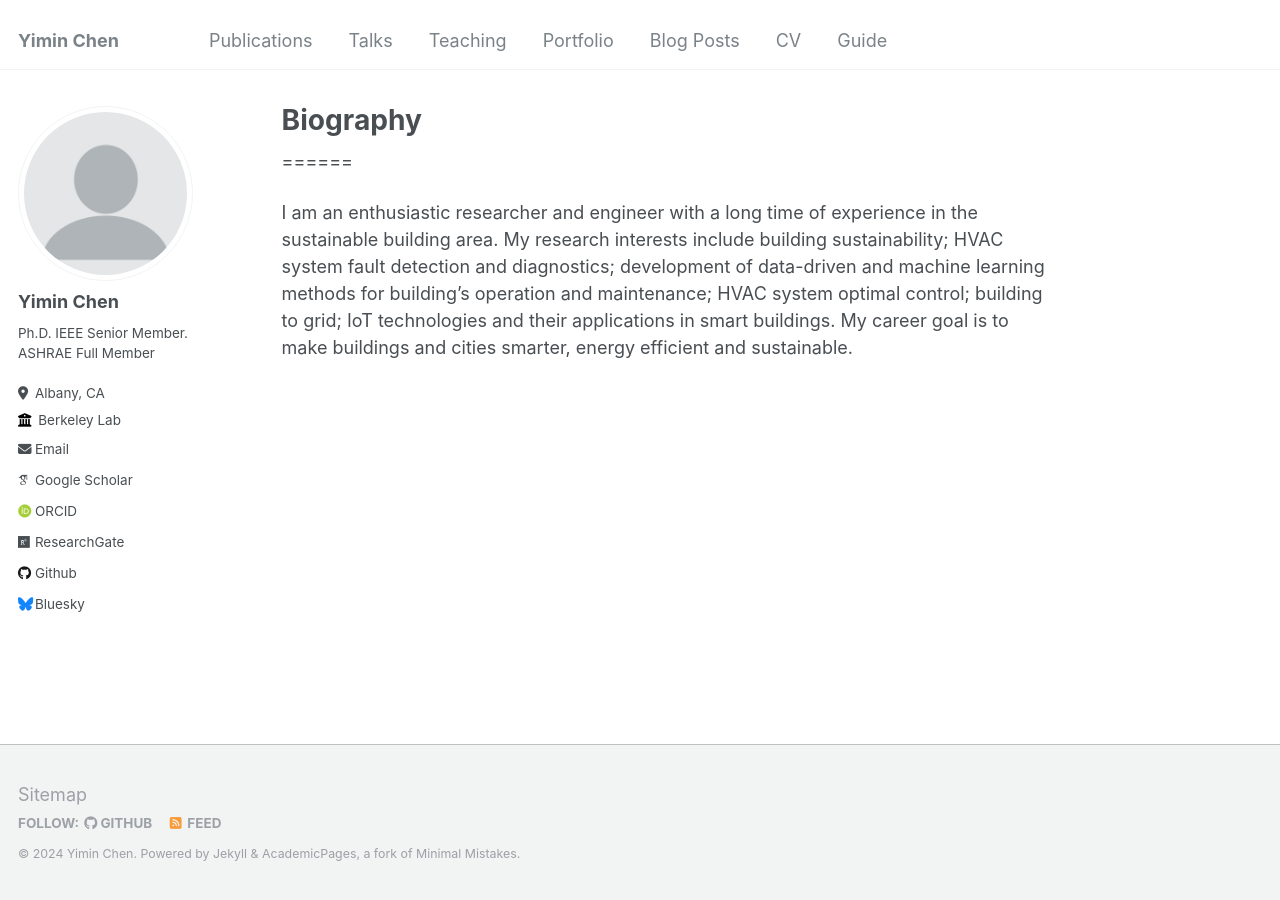
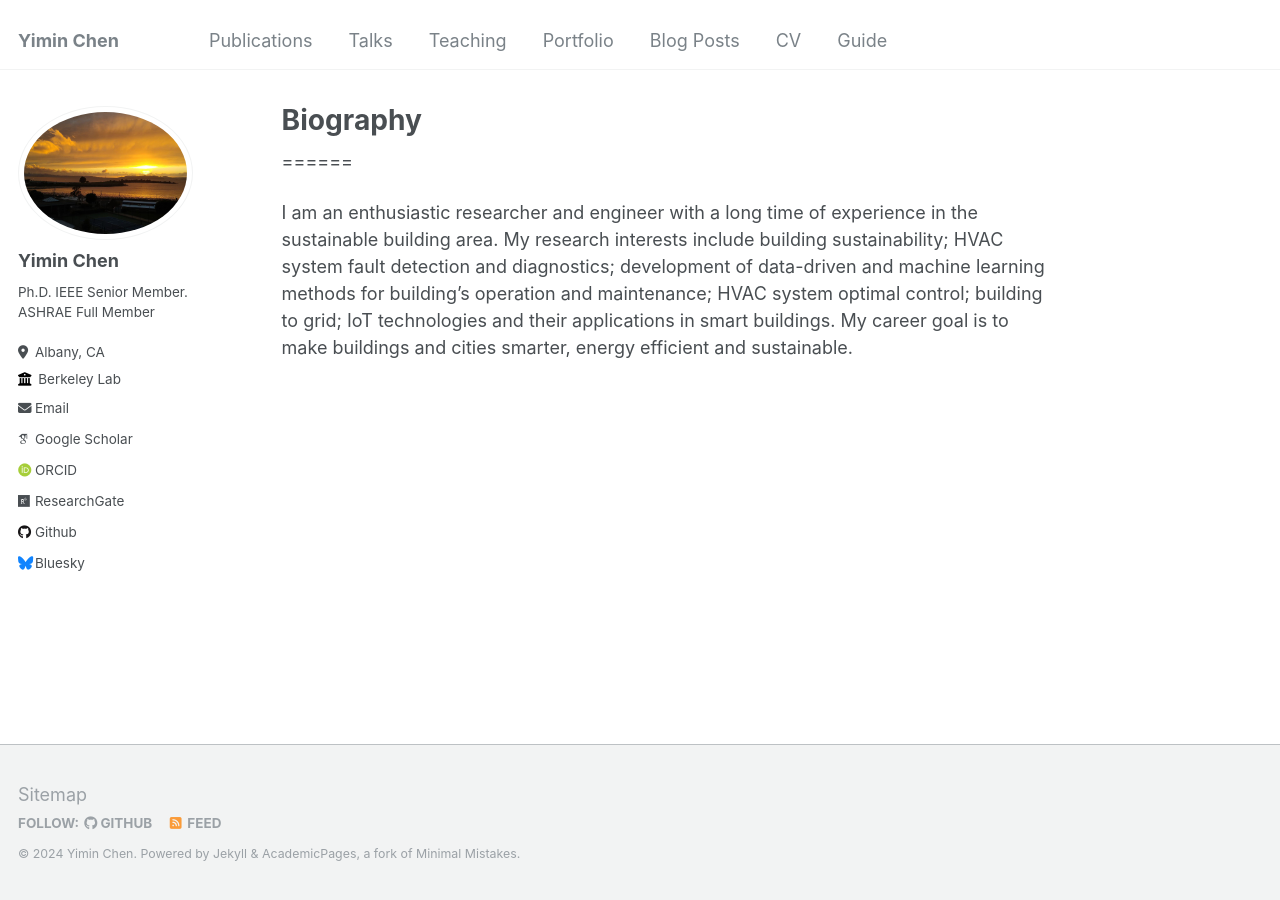
Before and after one commit to chenymstudy2015/YiminChen, a Jekyll site: the page built from _pages/about.md, in a window 1280 px wide. Built offline with Jekyll 4.4.1, drawn with Linux system fonts in a browser that asks for light colours; some web fonts are replaced.

Commit message:
Update _config.yml

```diff
--- a/_config.yml
+++ b/_config.yml
@@ -21,7 +21,7 @@ repository               : "chenymstudy2015.github.io/"
 #               Additional customization can be done by editing /_includes/author-profile.html
 author:
   # Biographic information
-  avatar           : "profile.png"
+  avatar           : "background.jpeg"
   name             : "Yimin Chen"
   pronouns         : # example: "He/His"
   bio              : "Ph.D. IEEE Senior Member. ASHRAE Full Member"
```
